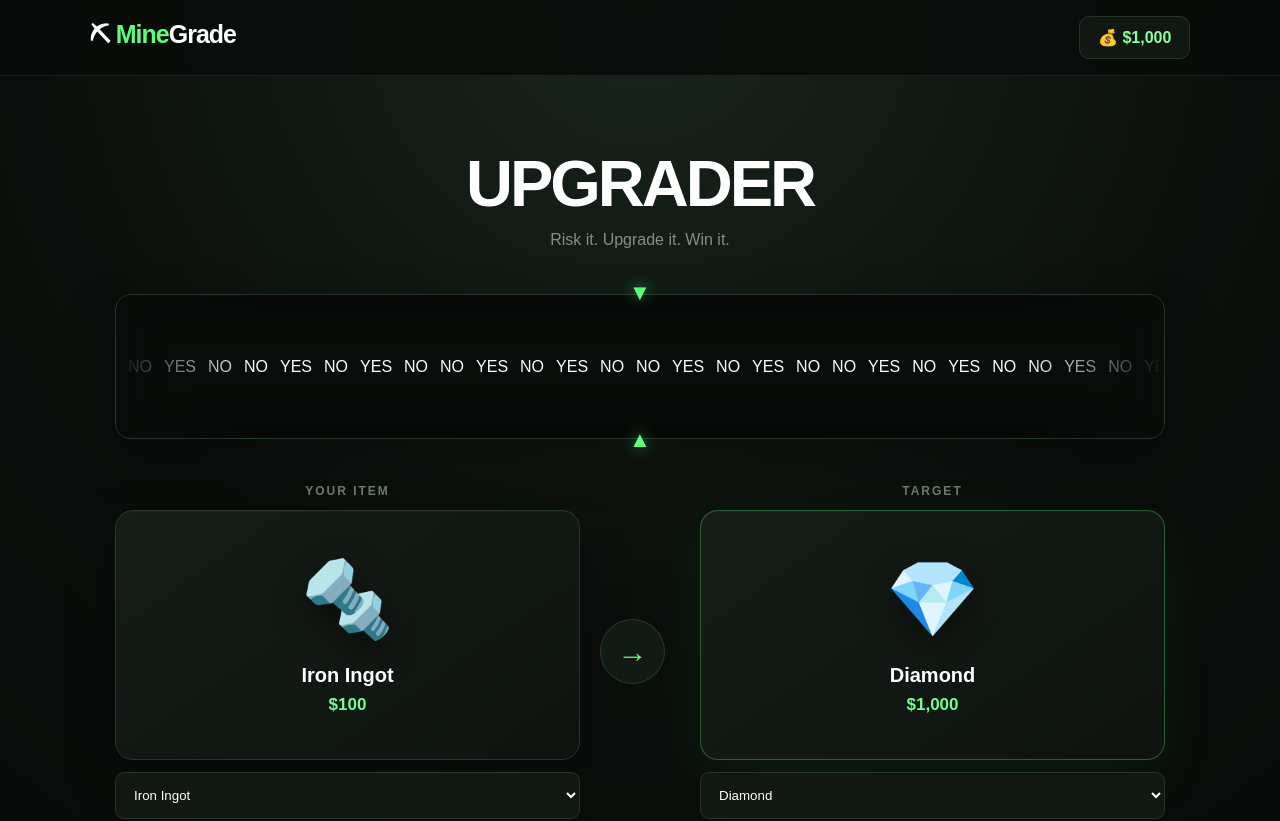
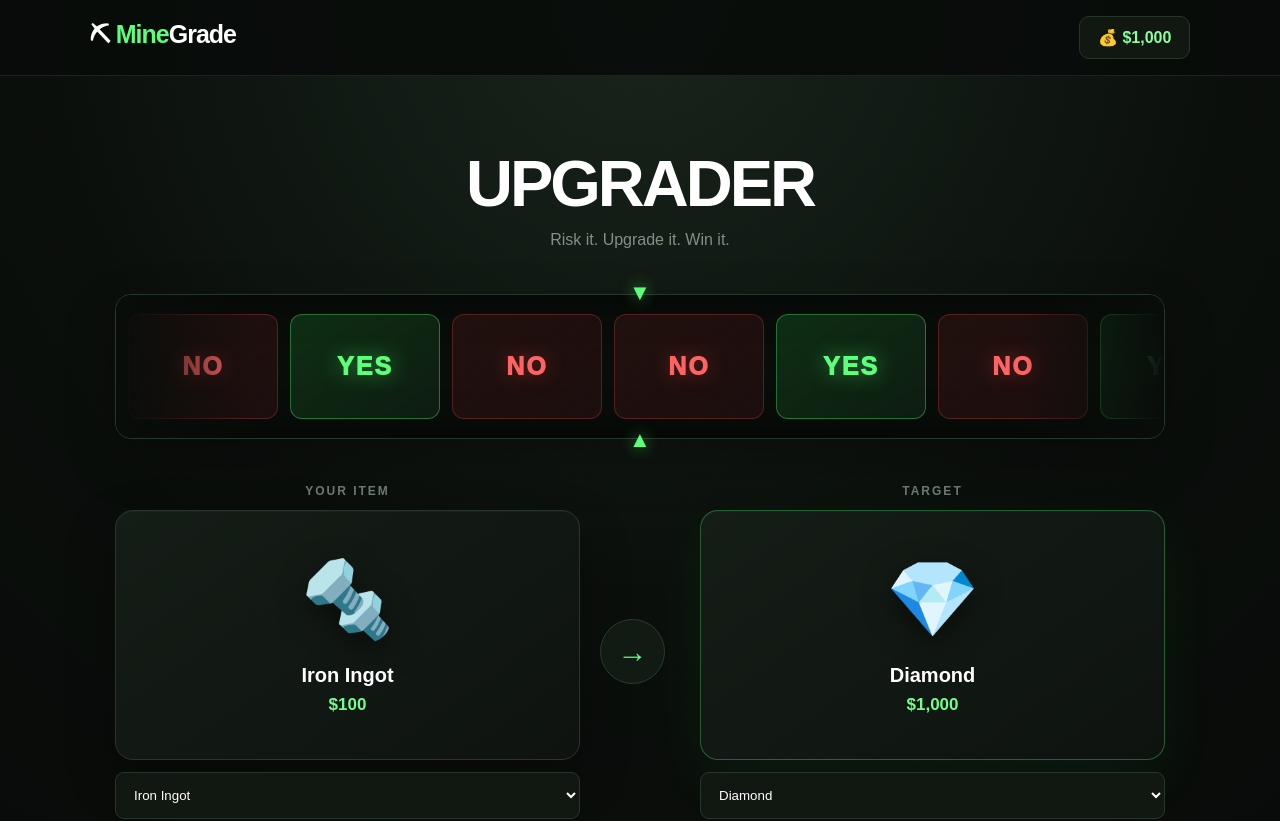
Before and after one commit to Guthuberik/MineGrade, a React (Vite) app: page / in a window 1280 px wide. Shown: the top 821 px of the page. Built offline with nearby package versions, Linux system fonts and the light colour scheme.

Commit message:
Update App.css

```diff
--- a/src/App.css
+++ b/src/App.css
@@ -487,7 +487,54 @@ footer {
 
   border-top: 1px solid rgba(255, 255, 255, 0.04);
 }
+.roulette-result {
+  flex: 0 0 150px;
+  height: 105px;
 
+  display: flex;
+  align-items: center;
+  justify-content: center;
+
+  border-radius: 12px;
+
+  font-size: 25px;
+  font-weight: 1000;
+  letter-spacing: 2px;
+
+  background: #111711;
+}
+
+.roulette-result.yes {
+  color: #5cff7a;
+
+  border: 1px solid rgba(92, 255, 122, 0.35);
+
+  background:
+    linear-gradient(
+      145deg,
+      rgba(50, 255, 90, 0.14),
+      rgba(15, 30, 18, 0.9)
+    );
+
+  text-shadow:
+    0 0 20px rgba(92, 255, 122, 0.5);
+}
+
+.roulette-result.no {
+  color: #ff6262;
+
+  border: 1px solid rgba(255, 80, 80, 0.25);
+
+  background:
+    linear-gradient(
+      145deg,
+      rgba(255, 60, 60, 0.1),
+      rgba(30, 15, 15, 0.9)
+    );
+
+  text-shadow:
+    0 0 20px rgba(255, 80, 80, 0.35);
+}
 /* MOBILE */
 
 @media (max-width: 700px) {
```
